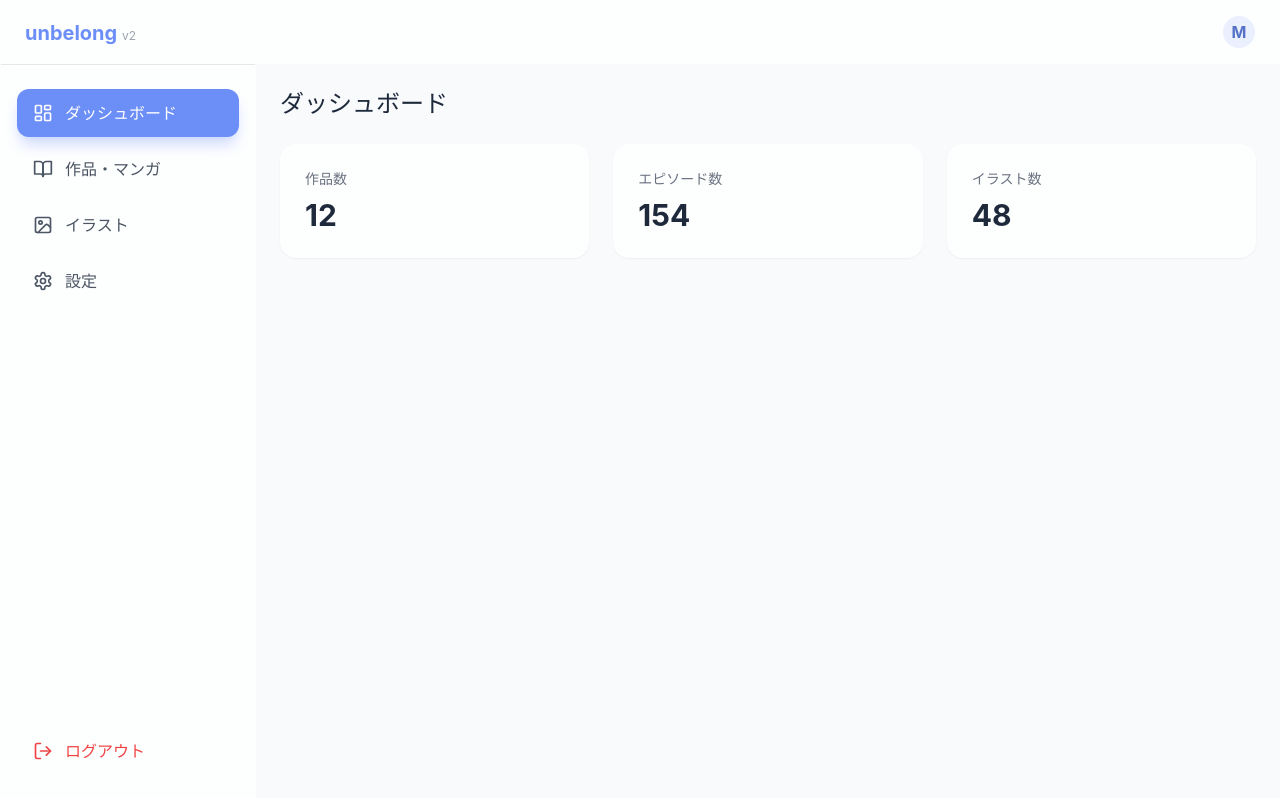
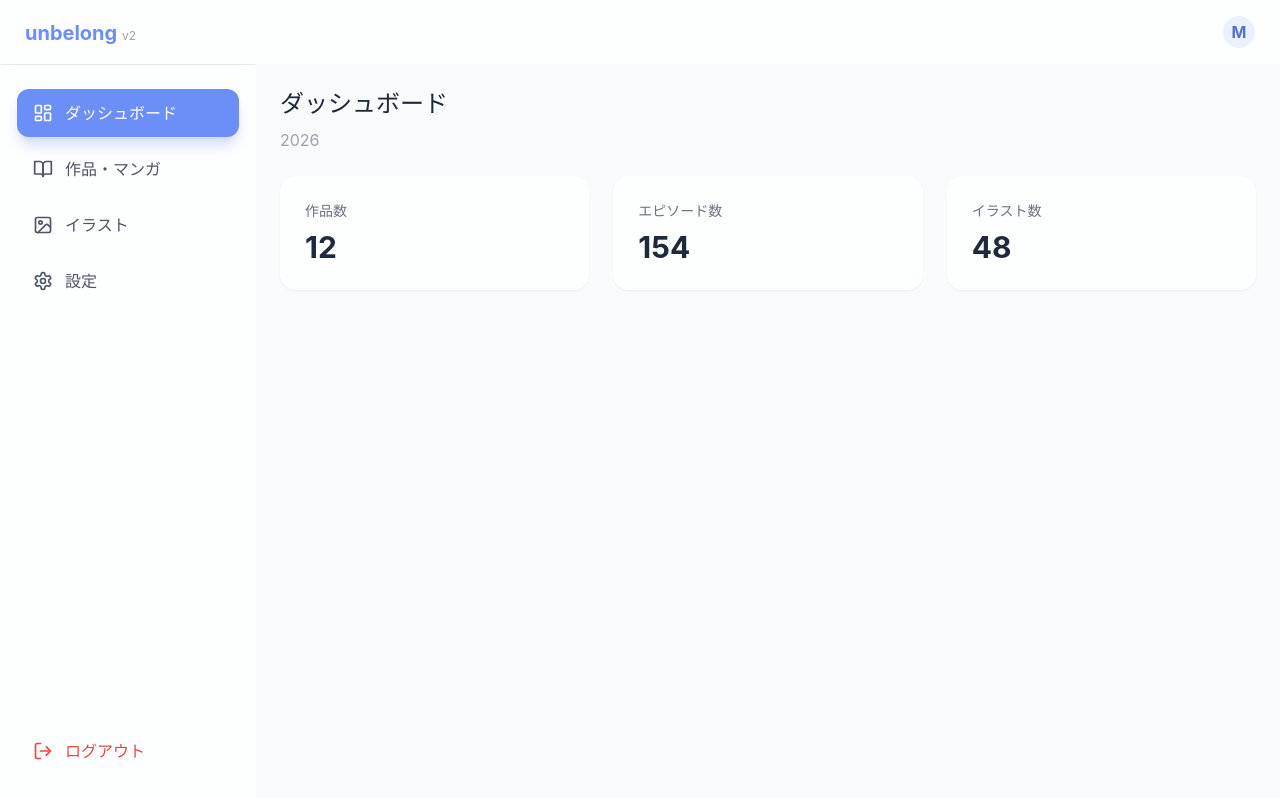
Before and after one commit to masa162/tokyo86img, a React (Vite) app in the folder apps/admin/: page / in a window 1280 px wide. Built offline with nearby package versions, Linux system fonts and the light colour scheme; no server answers.

Commit message:
verify: add '2026' to dashboard for deployment verification

```diff
--- a/apps/admin/src/App.tsx
+++ b/apps/admin/src/App.tsx
@@ -12,7 +12,8 @@
 // 仮のダッシュボードページ
 const Dashboard = () => (
   <div className="p-6">
-    <h1 className="text-2xl font-bold mb-6">ダッシュボード</h1>
+    <h1 className="text-2xl font-bold mb-2">ダッシュボード</h1>
+    <p className="text-gray-400 mb-6">2026</p>
     <div className="grid grid-cols-1 md:grid-cols-3 gap-6">
       <div className="glass p-6 rounded-2xl shadow-sm">
         <h3 className="text-gray-500 text-sm font-medium">作品数</h3>
```
